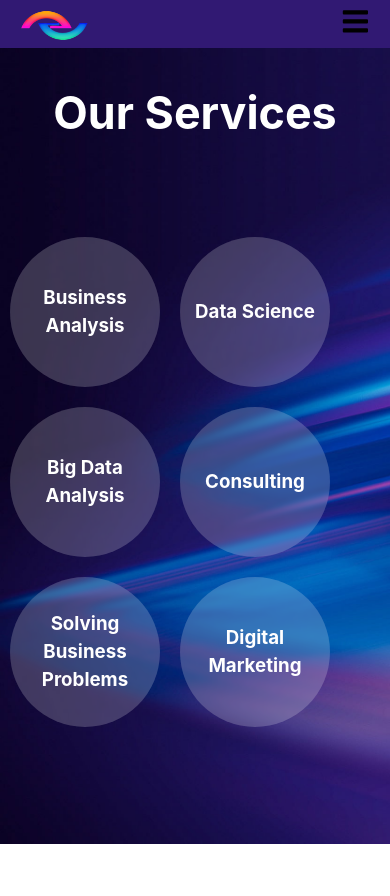
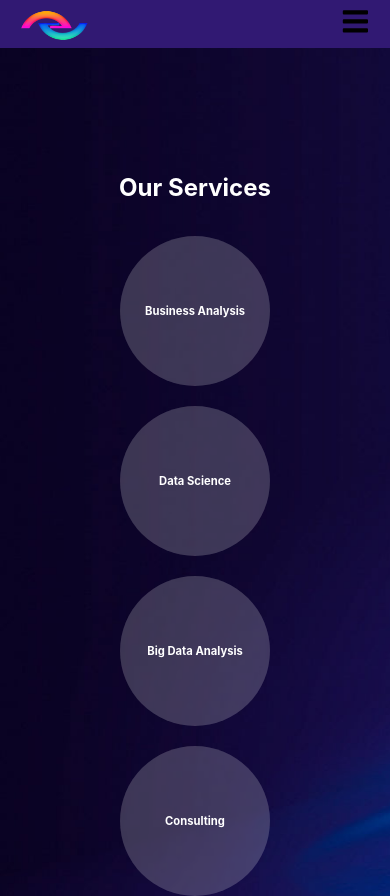
Before and after one commit to srisurya-m/Biznusion, a React (Vite) app in the folder frontend/: page /what-we-do in a window 390 px wide. Shown: the top 896 px of the page. Before the commit the page ends 844 px from the top, so only its background shows below. Built offline with nearby package versions, Linux system fonts and the light colour scheme.

Commit message:
changes in ui of explore and whatwedo? page

```diff
--- a/frontend/package.json
+++ b/frontend/package.json
@@ -4,7 +4,7 @@
   "version": "0.0.0",
   "type": "module",
   "scripts": {
-    "dev": "vite",
+    "dev": "vite --host",
     "build": "tsc && vite build",
     "lint": "eslint . --ext ts,tsx --report-unused-disable-directives --max-warnings 0",
     "preview": "vite preview"
--- a/frontend/src/components/Header.tsx
+++ b/frontend/src/components/Header.tsx
@@ -5,9 +5,14 @@ import logo from "../assets/logo.png";
 
 const Header = () => {
   const [visible, setVisible] = useState(false);
-  const [isSidebarOpen, setIsSidebarOpen] = useState<boolean>(false);
+  const [isSidebarOpen, setIsSidebarOpen] = useState(false);
+
   const toggleSidebar = () => {
     setIsSidebarOpen(!isSidebarOpen);
+  };
+
+  const closeSidebar = () => {
+    setIsSidebarOpen(false);
   };
 
   useEffect(() => {
@@ -17,9 +22,10 @@ const Header = () => {
 
     return () => clearTimeout(timer);
   }, []);
+
   return (
     <nav className={`header ${visible ? "visible" : ""}`}>
-      <Link to={"/"}>
+      <Link to={"/"} onClick={closeSidebar}>
         <img src={logo} className="logo" alt="Biznusion" />
       </Link>
       <div className="options">
@@ -44,15 +50,15 @@ const Header = () => {
             <div className="cross" onClick={toggleSidebar}>
               <FaTimes />
             </div>
-            <Link to={"/explore"}>Explore</Link>
-            <Link to={"/what-we-do"}>What we do ?</Link>
-            <Link to={"/growth-results"}>Growth Results</Link>
-            <Link to={"/case-studies"}>Case Studies</Link>
-            <Link to={"/career"}>Career</Link>
-            <Link to={"/"}>
+            <Link to={"/explore"} onClick={closeSidebar}>Explore</Link>
+            <Link to={"/what-we-do"} onClick={closeSidebar}>What we do ?</Link>
+            <Link to={"/growth-results"} onClick={closeSidebar}>Growth Results</Link>
+            <Link to={"/case-studies"} onClick={closeSidebar}>Case Studies</Link>
+            <Link to={"/career"} onClick={closeSidebar}>Career</Link>
+            <Link to={"/"} onClick={closeSidebar}>
               <FaGlobe /> English
             </Link>
-            <Link to={"/contact"}>
+            <Link to={"/contact"} onClick={closeSidebar}>
               <button>Contact</button>
             </Link>
           </div>
--- a/frontend/src/pages/Explore.tsx
+++ b/frontend/src/pages/Explore.tsx
@@ -2,7 +2,7 @@
 
 const Explore = () => {
   return (
-    <div className="content">
+    <div className="explore-content">
       <h1>COMING SOON</h1>
       <hr />
       <p>35 days</p>
--- a/frontend/src/pages/forms/DataAnalyst.tsx
+++ b/frontend/src/pages/forms/DataAnalyst.tsx
@@ -71,7 +71,7 @@ const DataAnalyst = () => {
 
   return (
     <div>
-      <div className="main">
+      <div className="form-webdev-main">
         <div className="center-form">
           <h1>Jr. Data Analyst/Researcher Internship</h1>
           <ul className="webdev">
--- a/frontend/src/pages/forms/Webdev.tsx
+++ b/frontend/src/pages/forms/Webdev.tsx
@@ -71,7 +71,7 @@ const Webdev = () => {
 
   return (
     <div>
-      <div className="main">
+      <div className="form-webdev-main">
         <div className="center-form">
           <h1>Web Developer Internship Application</h1>
           <ul className="webdev">
--- a/frontend/src/styles/_explore.scss
+++ b/frontend/src/styles/_explore.scss
@@ -1,16 +1,27 @@
-.content {
-  margin-top: 10px;
+.explore-content {
+  margin-top: 70px;
   display: flex;
   flex-direction: column;
   justify-content: center;
   align-items: center;
   height: 70vh;
+  opacity: 0;
+  transform: translateY(50px);
+  animation: slideUp 1s forwards; // Apply the animation
 
   h1 {
     font-size: 4em;
     font-weight: bold;
     color: white;
     margin-bottom: 10px;
+
+    @media (max-width: 768px) {
+      font-size: 3em;
+    }
+
+    @media (max-width: 480px) {
+      font-size: 2.5em;
+    }
   }
 
   p {
@@ -18,11 +29,40 @@
     color: white;
     font-size: larger;
     margin-top: 10px;
+
+    @media (max-width: 768px) {
+      font-size: medium;
+    }
+
+    @media (max-width: 480px) {
+      font-size: small;
+    }
   }
+
   hr {
     width: 20%;
     border: 0;
     height: 1px;
     background-color: white;
+
+    @media (max-width: 768px) {
+      width: 30%;
+    }
+
+    @media (max-width: 480px) {
+      width: 40%;
+    }
   }
 }
+
+// Define the slide-up animation
+@keyframes slideUp {
+  from {
+    opacity: 0;
+    transform: translateY(50px);
+  }
+  to {
+    opacity: 1;
+    transform: translateY(0);
+  }
+}
--- a/frontend/src/styles/_webdev.scss
+++ b/frontend/src/styles/_webdev.scss
@@ -1,7 +1,8 @@
-.main {
+.form-webdev-main {
   display: flex;
   justify-content: center;
   align-items: start;
+  margin-top: 40px;
   .center-form {
     .webdev {
       padding: 20px;
--- a/frontend/src/styles/_whatwedo.scss
+++ b/frontend/src/styles/_whatwedo.scss
@@ -19,12 +19,49 @@
   } /* White */
 }
 
+@keyframes fromBottomLeft {
+  0% {
+    transform: translate(-200%, 200%);
+    opacity: 0;
+  }
+  100% {
+    transform: translate(0, 0);
+    opacity: 1;
+  }
+}
+
+@keyframes fromBottomRight {
+  0% {
+    transform: translate(200%, 200%);
+    opacity: 0;
+  }
+  100% {
+    transform: translate(0, 0);
+    opacity: 1;
+  }
+}
+
+// Ensure universal box-sizing for all elements
+*,
+*::before,
+*::after {
+  box-sizing: border-box;
+}
+
 .whatwedo-main {
   display: flex;
   flex-direction: column;
   align-items: center;
-  justify-content: flex-start;
-  height: 100vh;
+  height: 175vh;
+  width: 100%;
+  padding: 30px;
+  box-sizing: border-box;
+  overflow: hidden;
+
+  @include breakpoint(768px) {
+    width: 100%;
+    margin-top: 100px;
+  }
 
   h2 {
     margin-top: 80px;
@@ -32,6 +69,18 @@
     color: white;
     text-align: center;
     font-size: 2.8rem;
+
+    @include breakpoint(768px) {
+      font-size: 2rem;
+      margin-top: 60px;
+      margin-bottom: 40px;
+    }
+
+    @include breakpoint(480px) {
+      font-size: 1.5rem;
+      margin-top: 40px;
+      margin-bottom: 20px;
+    }
   }
 
   .whatwedo-center {
@@ -42,6 +91,9 @@
     background-color: transparent;
     color: white;
     text-align: center;
+    width: 100%;
+    justify-content: center;
+    box-sizing: border-box;
 
     .content-container {
       display: flex;
@@ -56,6 +108,14 @@
       overflow: hidden;
       cursor: pointer;
       position: relative;
+
+      &:nth-child(odd) {
+        animation: fromBottomLeft 1s forwards;
+      }
+
+      &:nth-child(even) {
+        animation: fromBottomRight 1s forwards;
+      }
 
       &:hover {
         width: 300px;
@@ -79,6 +139,14 @@
       .heading {
         font-size: 1rem;
         opacity: 1;
+
+        @include breakpoint(768px) {
+          font-size: 0.8rem;
+        }
+
+        @include breakpoint(480px) {
+          font-size: 0.6rem;
+        }
       }
 
       &:hover .heading {
@@ -98,6 +166,14 @@
           margin-bottom: 10px;
           color: #ffd700;
           transition: color 0.3s ease;
+
+          @include breakpoint(768px) {
+            font-size: 3rem;
+          }
+
+          @include breakpoint(480px) {
+            font-size: 2.5rem;
+          }
         }
       }
 
```
